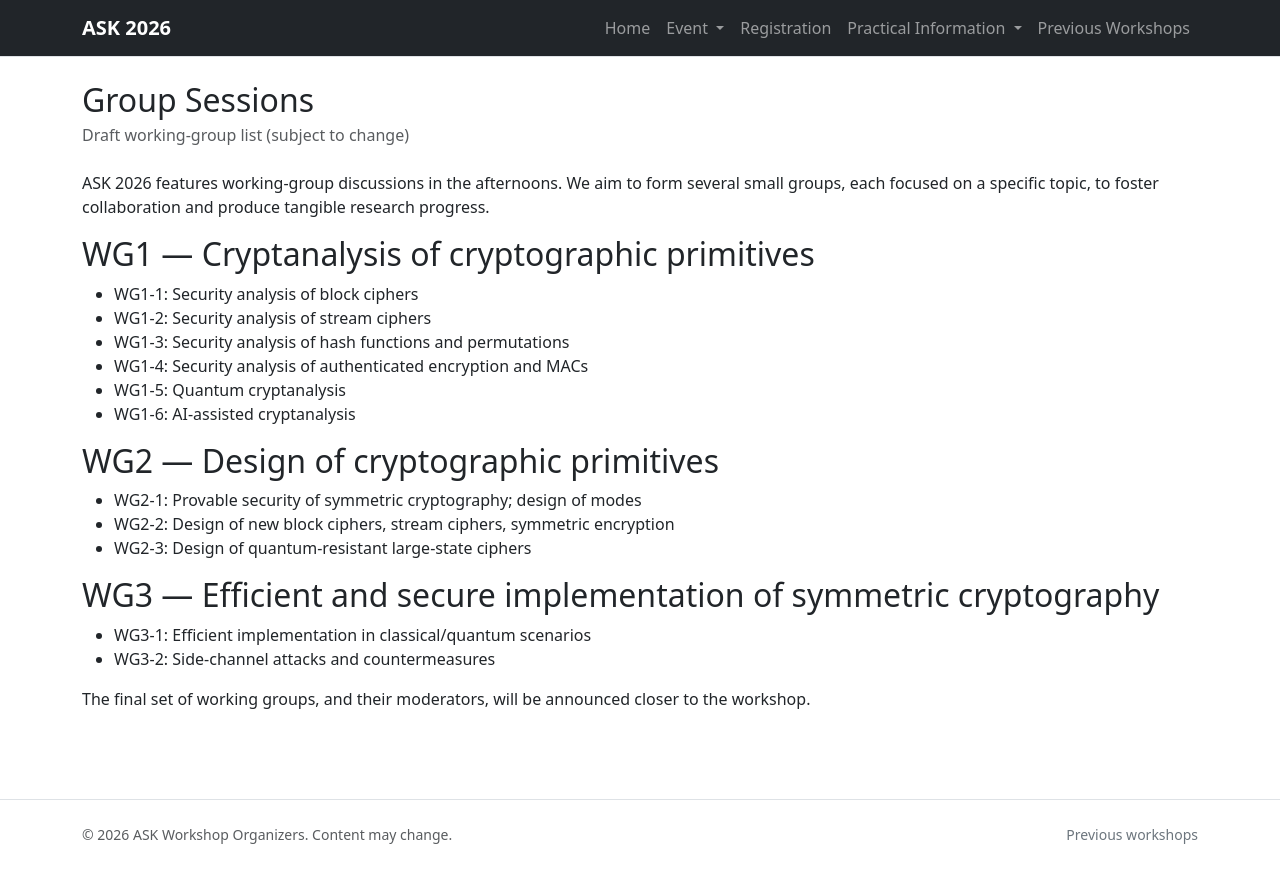
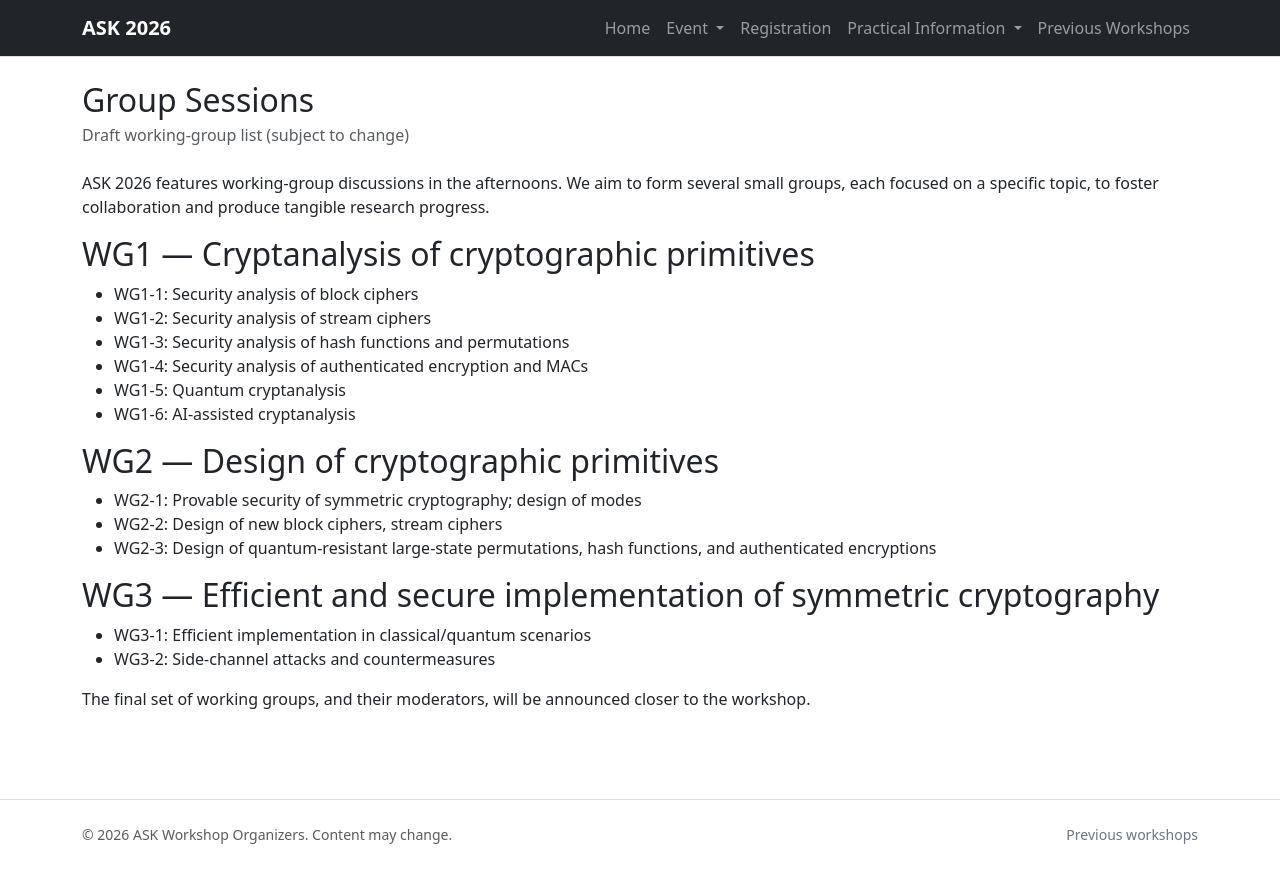
Before and after one commit to ask2026/ask2026.github.io, a Jekyll site: the page built from groups.md, in a window 1280 px wide. Shown: the top 883 px of the page. Built offline with Jekyll 4.4.1, drawn with Linux system fonts in a browser that asks for light colours.

Commit message:
Add files via upload

```diff
--- a/groups.md
+++ b/groups.md
@@ -19,8 +19,8 @@ ASK 2026 features working-group discussions in the afternoons. We aim to form se
 ## WG2 — Design of cryptographic primitives
 
 - WG2-1: Provable security of symmetric cryptography; design of modes
-- WG2-2: Design of new block ciphers, stream ciphers, symmetric encryption
-- WG2-3: Design of quantum-resistant large-state ciphers
+- WG2-2: Design of new block ciphers, stream ciphers
+- WG2-3: Design of quantum-resistant large-state permutations, hash functions, and authenticated encryptions
 
 ## WG3 — Efficient and secure implementation of symmetric cryptography
 
```
Also changed, not shown: index.md (+2 -1 lines).
